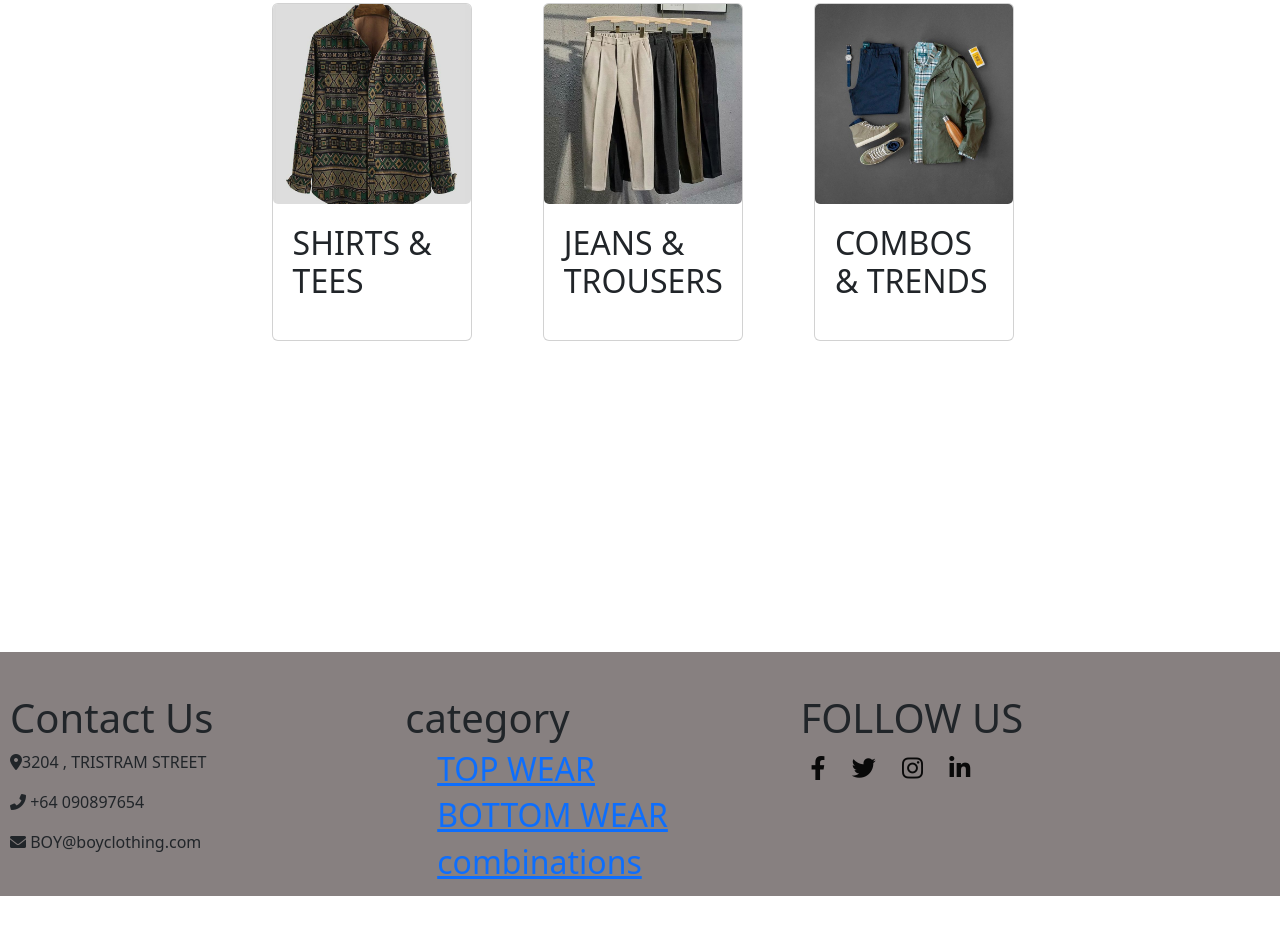
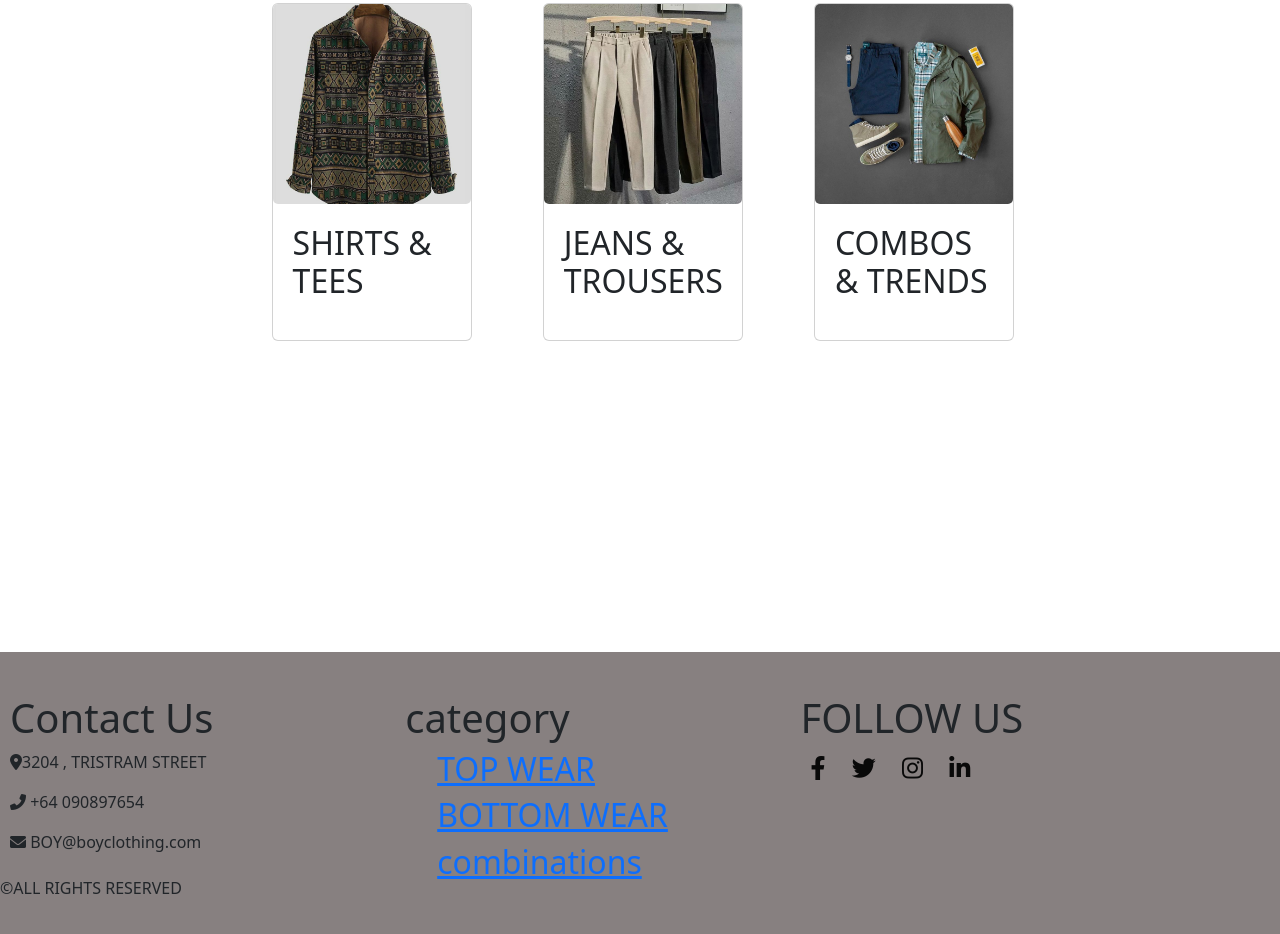
Before and after one commit to ARUNKUMARPRADHAN/FADI-AND-ARUN-A2, a plain HTML site: page home.html in a window 1280 px wide. Shown: the part 698-1632 px from the top of the page. Before the commit the page ends 1594 px from the top, so only its background shows below. Drawn offline with nearby package versions, Linux system fonts and the light colour scheme; a small style sheet from the web is missing.

Commit message:
Update home.html

```diff
--- a/home.html
+++ b/home.html
@@ -102,7 +102,9 @@
 
 
           </div>
-
+    <DIV>
+        <P> &#169ALL RIGHTS RESERVED </P>
+    </DIV>
 
 
 
```
